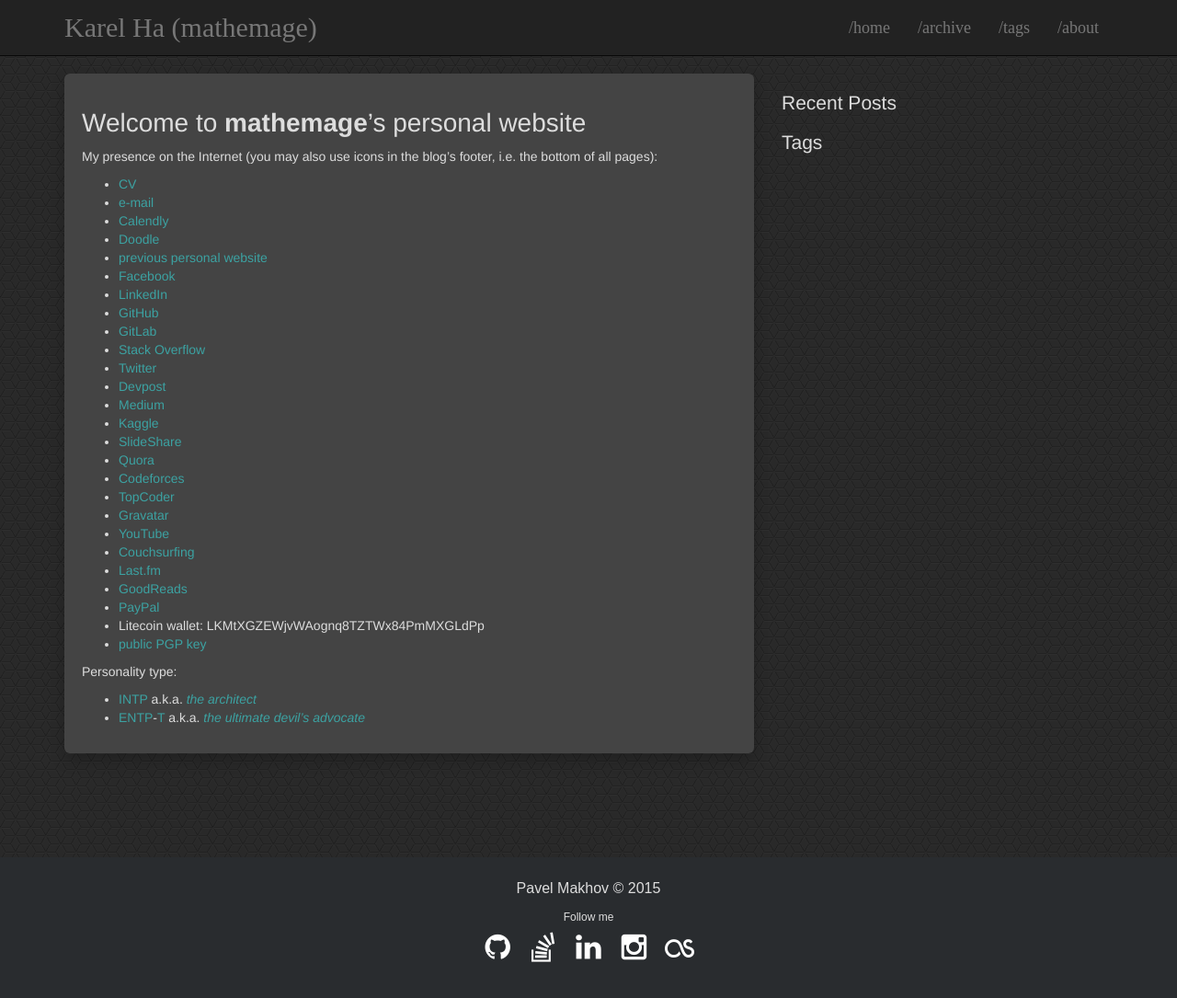
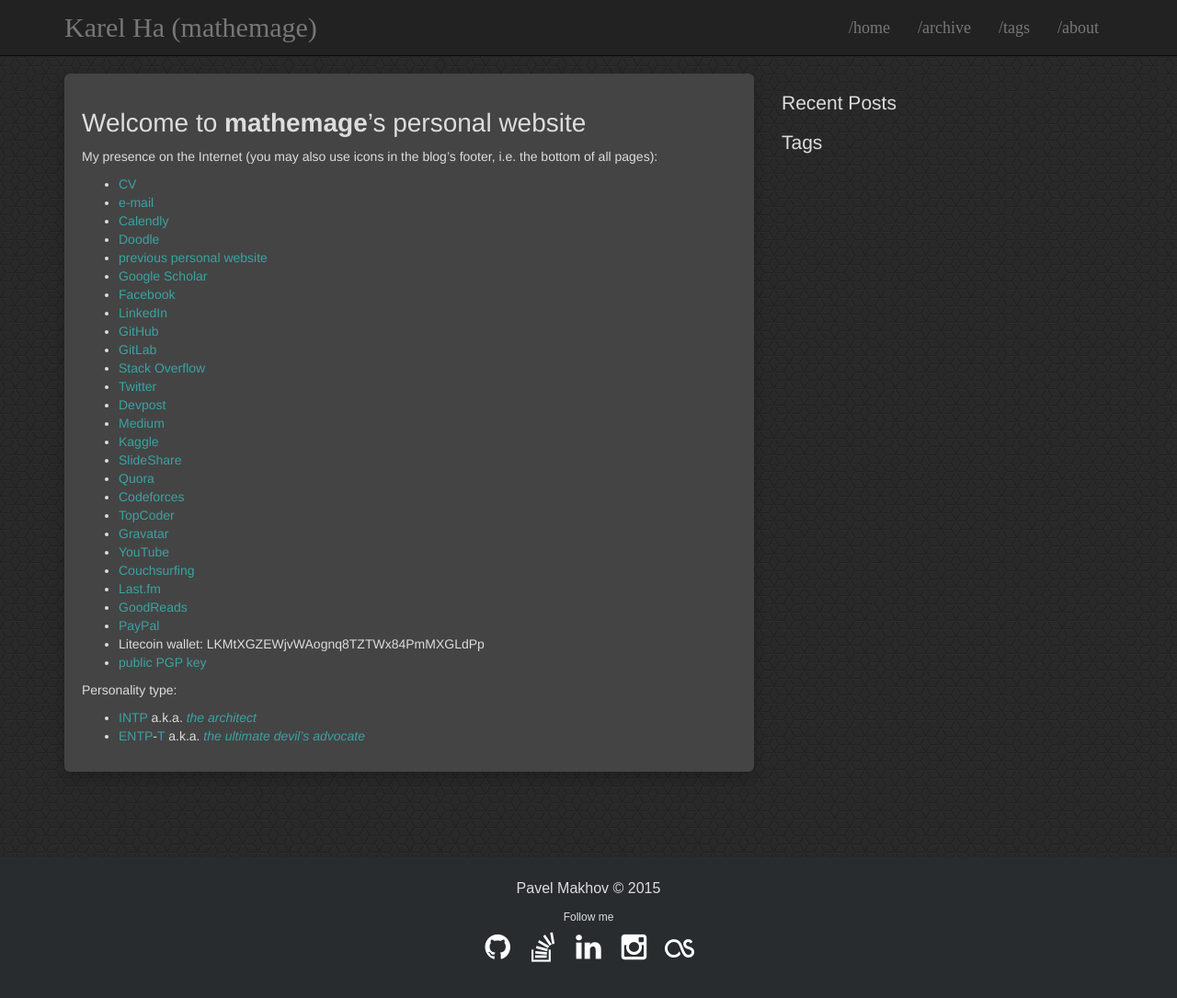
Before and after one commit to mathemage/mathemage.github.io, a Jekyll site: the page built from index.md, in a window 1280 px wide and 1109 px high. Shown: the top 1085 px of the window at 92% size. Built offline with Jekyll 4.4.1, drawn with Linux system fonts in a browser that asks for light colours; our own code applies the rules of GitHub Pages for plain Markdown files.

Commit message:
Link to Google Scholar

```diff
--- a/index.md
+++ b/index.md
@@ -7,6 +7,7 @@
 * [Calendly](https://calendly.com/mathemage)
 * [Doodle](https://doodle.com/mathemage)
 * [previous personal website](https://sites.google.com/site/mathemage/)
+* [Google Scholar](https://scholar.google.cz/citations?hl=en&user=L9ZF66IAAAAJ)
 * [Facebook](https://www.facebook.com/mathemage)
 * [LinkedIn](https://www.linkedin.com/in/mathemage/)
 * [GitHub](https://github.com/mathemage/)
```
